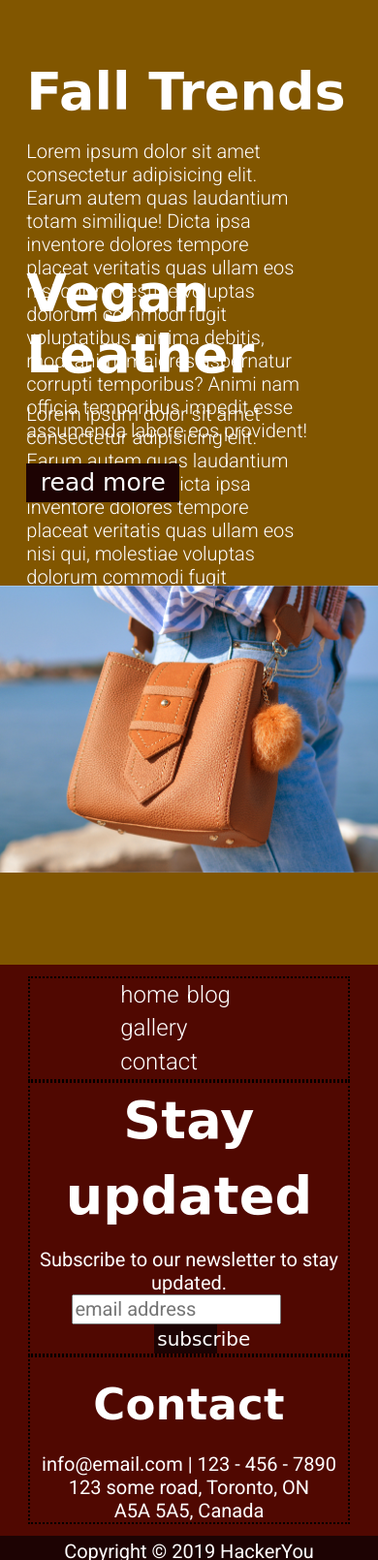
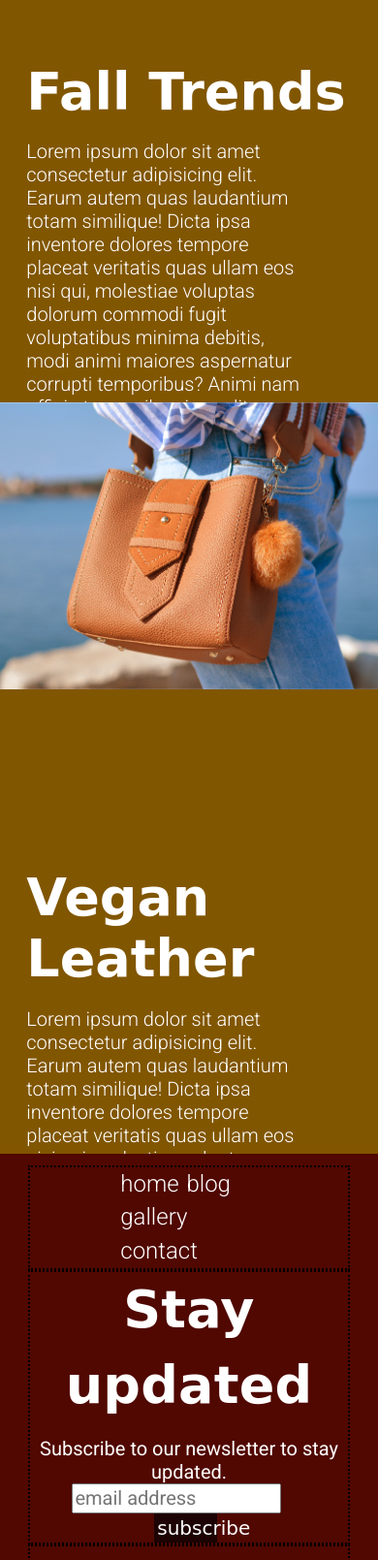
Before and after one commit to whitreid07/whitney-reid-project-1, a plain HTML site: page index.html in a window 390 px wide. Shown: the part 2027-3636 px from the top of the page at 97% size. Drawn offline with Linux system fonts and the light colour scheme; a web font is replaced by a local one.

Commit message:
almost there

```diff
--- a/index.html
+++ b/index.html
@@ -143,7 +143,7 @@
 
     <section class="section5 clearfix">
       <div class="vegan-leather-container">
-        <vegan-leather-inner-container>
+        <div class="vegan-leather-inner-container">
           <h2>Vegan Leather</h2>
           <p>Lorem ipsum dolor sit amet consectetur adipisicing elit. Earum autem quas laudantium totam similique!
             Dicta ipsa inventore dolores tempore placeat veritatis quas ullam eos nisi qui, molestiae voluptas
@@ -151,10 +151,11 @@
             commodi fugit voluptatibus minima debitis, modi animi maiores aspernatur corrupti temporibus? Animi nam
             officia temporibus impedit esse assumenda labore eos provident!</p>
           <button>read more</button>
-        </vegan-leather-inner-container>
+          </vegan-leather-inner-container>
+        </div>
       </div>
       <div class="vegan-leather-image-container">
-        <img src="images/left-photo.jpg" alt="Close up of woman wearing a blue jeans with a orange ba">
+        <img src="images/left-photo.jpg" alt="Close up of woman wearing a blue jeans with a orange bag">
       </div>
     </section>
     <!-- <section class="section5 clearfix">
--- a/styles/style.css
+++ b/styles/style.css
@@ -757,17 +757,19 @@ img {
       top: 59%;
   }
 
+
   .vegan-leather-container {
     width: 100%;
     height: 60vh;
-    /* position: absolute; */
+    position: relative;
+    top: 325px;
   }
 
   .vegan-leather-image-container {
     float: none;
     width: 100%;
     position: relative;
-    bottom: 111px;
+    bottom: 300px;
   }
 
   .vegan-leather-image-container img {
@@ -782,12 +784,19 @@ img {
   }
 
 
+
+
+
+
+
+
+
   .section6 {
     background: #500801;
     padding-top: 3%;
     padding-bottom: 3%;
     position: relative;
-    margin-top: 50%;
+    margin-top: 100%;
   }
 
 }
```
